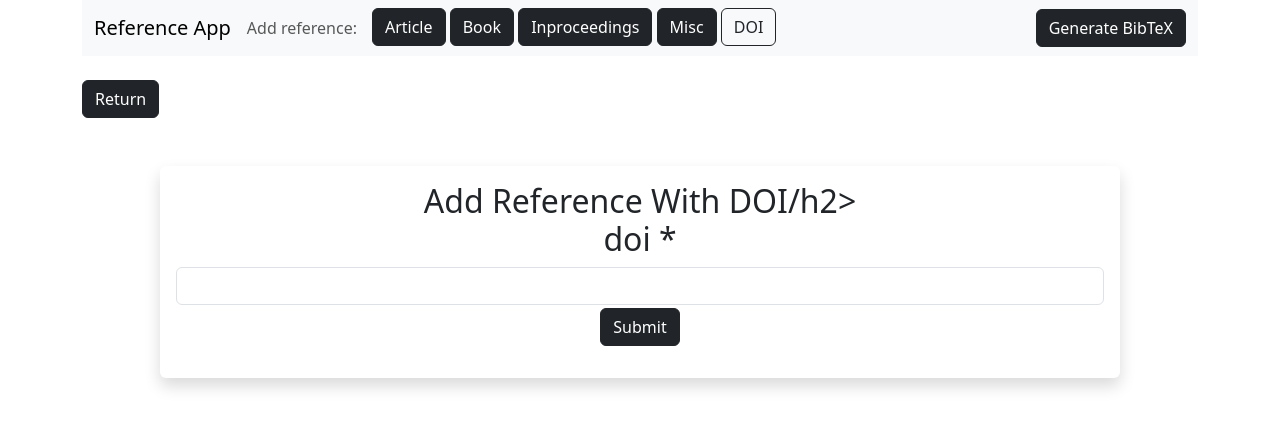
After one commit to matimove/miniprojekti, a Flask app: page /add-doi in a window 1280 px wide. The commit adds this page. Shown: the top 428 px of the page. Run offline with Flask 3, Linux system fonts and the light colour scheme.

Commit message:
Add button and form for adding references with DOI and create doi repository
- Add doi button to navbar
- Add form where user can input the doi
- Create doi repository that fetches the reference information

```diff
--- a/src/app.py
+++ b/src/app.py
@@ -8,12 +8,14 @@ from forms import (
     AddInproceedingsForm,
     AddMiscForm,
     SearchForm,
+    AddDoiForm,
 )
 from repositories import (
     article_repository,
     book_repository,
     inproceedings_repository,
     misc_repository,
+    doi_repository,
 )
 from services.citation_service import (
     UserInputError,
@@ -24,6 +26,7 @@ from services.citation_service import (
 )
 from services.reference_service import ReferenceService
 from services.bibtex_service import BibtexService
+
 
 class DeletionError(Exception):
     """Custom exception for citation deletion operations."""
@@ -415,6 +418,22 @@ def generate_bibtex_all():
     return render_template("bibtex.html", bibtex_string=bibtex_service.bibtex_string)
 
 
+@app.route("/add-doi", methods=["GET", "POST"])
+def add_doi():
+    form = AddDoiForm()
+
+    if form.validate_on_submit():
+        doi = form.doi.data
+        print(doi)
+        try:
+            result = doi_repository.get_bibtex_with_doi(doi)
+            flash(result, "success")
+            return redirect(url_for("index"))
+        except UserInputError as e:
+            flash(str(e), "error")
+
+    return render_template("doi.html", form=form)
+
 
 # testausta varten oleva reitti
 if test_env:
--- a/src/forms.py
+++ b/src/forms.py
@@ -53,6 +53,12 @@ class AddMiscForm(FlaskForm):
     note = StringField("Note")
     submit = SubmitField("Submit")
 
+
+class AddDoiForm(FlaskForm):
+    doi = StringField("doi", validators=[DataRequired()])
+    submit = SubmitField("Submit")
+
+
 class SearchForm(FlaskForm):
     search = StringField("", validators=[DataRequired()])
     submit = SubmitField("Search")
--- /dev/null
+++ b/src/templates/doi.html
@@ -0,0 +1,43 @@
+{% extends "layout.html" %}
+
+{% block title %}
+Reference app
+{% endblock %}
+
+{% block body %}
+<br/><div>
+    <a href="{{ url_for('index') }}" class="btn btn-dark">Return</a>
+</div><br/><br/>
+<div class="col d-flex justify-content-center">
+    <div class="shadow p-3 mb-5 bg-white rounded" style="width: 60rem;">
+        <h2 class="text-center">Add Reference With DOI/h2><br/>
+
+        <!-- Flash messages for validation errors or success -->
+        {% with messages = get_flashed_messages(with_categories=true) %}
+          {% if messages %}
+            <div>
+              {% for category, message in messages %}
+                <div class="alert alert-{{ 'danger' if category == 'error' else 'success' }} alert-dismissible" role="alert">
+                  {{ message }}
+                  <button type="button" class="text-end btn-close" data-bs-dismiss="alert" aria-label="Close"></button>
+                </div>
+              {% endfor %}
+            </div>
+          {% endif %}
+        {% endwith %}
+
+        <!-- DOI Form -->
+
+        <form method="POST">
+            {{ form.hidden_tag() }}
+            <div class="mb-3">
+                {{ form.doi.label(class="form-label") }} *
+                {{ form.doi(class="form-control") }}
+            <div class="text-center">
+                {{ form.submit(class="btn btn-dark") }}
+            </div>
+        </form>
+    </div>
+</div>
+
+{% endblock %}
--- a/src/templates/layout.html
+++ b/src/templates/layout.html
@@ -27,6 +27,7 @@
                   <a class="btn btn-dark" href="/add-book">Book</a>
                   <a class="btn btn-dark" href="/add-inproceedings">Inproceedings</a>
                   <a class="btn btn-dark" href="/add-misc">Misc</a>
+                  <a class="btn btn-outline-dark" href="/add-doi">DOI</a>
                 </li>
               </ul>
               <div class="ms-auto">
```
Also changed, not shown: src/repositories/doi_repository.py (added, +27 -0 lines).
